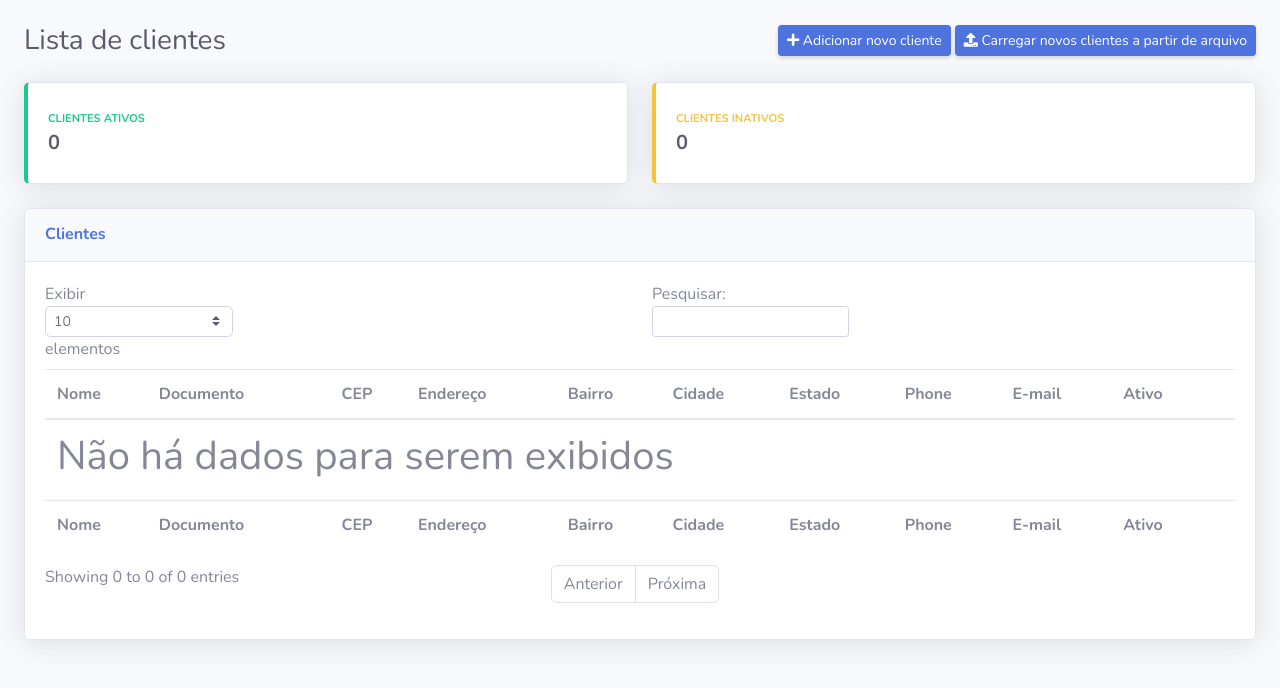
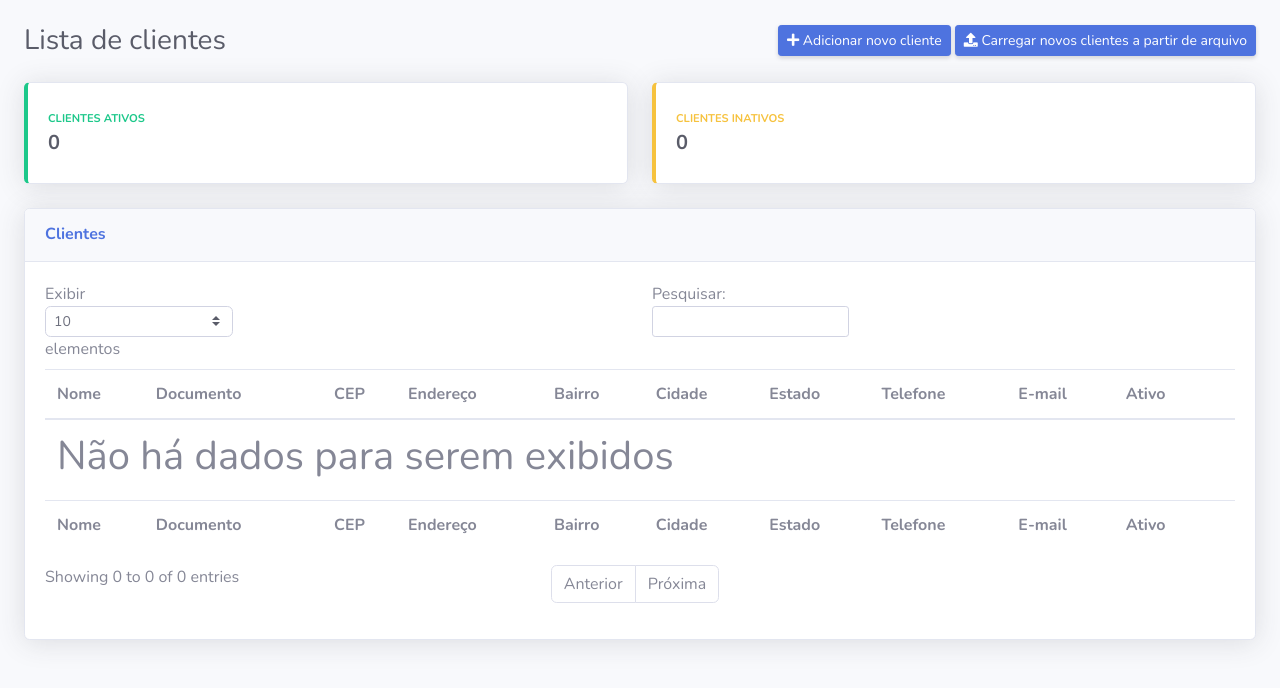
Before and after one commit to LeandroBarbosaBento/clients-manager, a PHP site: page / in a window 1280 px wide. Shown: the top 694 px of the page. Run offline with PHP 8.4, Linux system fonts and the light colour scheme; data that the repository does not hold is empty.

Commit message:
Correção de nome de telefone na tabela

```diff
--- a/index.php
+++ b/index.php
@@ -130,7 +130,7 @@
                                                     <th>Bairro</th>
                                                     <th>Cidade</th>
                                                     <th>Estado</th>
-                                                    <th>Phone</th>
+                                                    <th>Telefone</th>
                                                     <th>E-mail</th>
                                                     <th>Ativo</th>
                                                     <th></th>
@@ -145,7 +145,7 @@
                                                     <th>Bairro</th>
                                                     <th>Cidade</th>
                                                     <th>Estado</th>
-                                                    <th>Phone</th>
+                                                    <th>Telefone</th>
                                                     <th>E-mail</th>
                                                     <th>Ativo</th>
                                                     <th></th>
```
